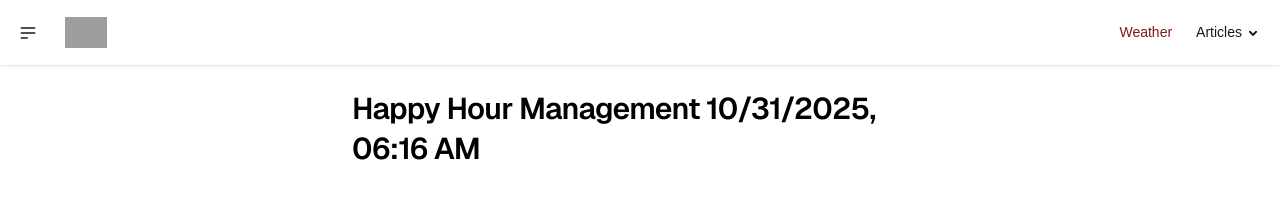
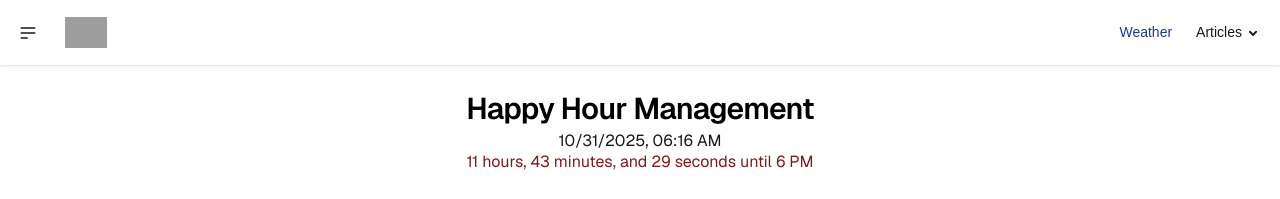
Before and after one commit to dezineskv/happy-hours-sf, a Next.js app: page / in a window 1280 px wide. Shown: the top 199 px of the page. Built offline with nearby package versions, Linux system fonts and the light colour scheme; grey boxes are pictures that could not be loaded.

Commit message:
addition of animated text

```diff
--- a/src/app/components/Nav.jsx
+++ b/src/app/components/Nav.jsx
@@ -31,7 +31,7 @@ function Nav() {
                 href="https://weather.com/weather/hourbyhour/l/217925daf9c672edad52f0b45157a0c4ea0618ff0385f049bb0aecc21d7f3710"
                 target="_blank"
                 rel="noopener noreferrer"
-                className="text-red-900"
+                className="text-blue-900"
               >
                 Weather
               </a>
@@ -104,7 +104,7 @@ function Nav() {
                 href="https://weather.com/weather/hourbyhour/l/217925daf9c672edad52f0b45157a0c4ea0618ff0385f049bb0aecc21d7f3710"
                 target="_blank"
                 rel="noopener noreferrer"
-                className="text-red-900"
+                className="text-blue-900"
               >
                 Weather
               </a>
@@ -118,7 +118,7 @@ function Nav() {
                       href="https://www.britannica.com/event/Prohibition-United-States-history-1920-1933"
                       target="_blank"
                       rel="noopener noreferrer"
-                      className="text-red-900"
+                      className="text-blue-900"
                     >
                       Prohibition Era
                     </a>
@@ -128,7 +128,7 @@ function Nav() {
                       href="https://www.google.com/maps/embed?pb=!1m16!1m12!1m3!1d25226.562122423937!2d-122.41141763799904!3d37.78253359142538!2m3!1f0!2f0!3f0!3m2!1i1024!2i768!4f13.1!2m1!1shappy%20hour%20san%20francisco!5e0!3m2!1sen!2sus!4v1761891857189!5m2!1sen!2sus"
                       target="_blank"
                       rel="noopener noreferrer"
-                      className="text-red-900"
+                      className="text-blue-900"
                     >
                       Top 21 Happy Hours SF
                     </a>
@@ -139,7 +139,7 @@ function Nav() {
                       href="https://sf.eater.com/maps/best-happy-hours-bars-san-francisco"
                       target="_blank"
                       rel="noopener noreferrer"
-                      className="text-red-900"
+                      className="text-blue-900"
                     >
                       Eater SF Happy Hours
                     </a>
@@ -150,7 +150,7 @@ function Nav() {
                       href="https://www.totalhappyhour.com/san-francisco-ca-happy-hour/"
                       target="_blank"
                       rel="noopener noreferrer"
-                      className="text-red-900"
+                      className="text-blue-900"
                     >
                       Total Happy Hour SF
                     </a>
--- a/src/app/page.js
+++ b/src/app/page.js
@@ -8,6 +8,37 @@ import Nav from "./components/Nav";
 export default function Home() {
     const date = new Date();
     const today = date.toLocaleDateString([], { hour: '2-digit', minute: "2-digit" });
+
+    function calculateTimeUntil6PM() {
+      const now = new Date();
+      const sixPm = new Date(
+        now.getFullYear(),
+        now.getMonth(),
+        now.getDate(),
+        18,
+        0,
+        0,
+        0
+      ); // 18 is 6 PM in 24-hour format
+
+      let diff = sixPm - now; // Difference in milliseconds
+
+      // If the current time is already past 6 PM, calculate until 6 PM tomorrow
+      if (diff < 0) {
+        sixPm.setDate(sixPm.getDate() + 1); // Add one day
+        diff = sixPm - now;
+      }
+
+      // Convert the milliseconds difference to hours, minutes, and seconds
+      const hours = Math.floor(diff / (1000 * 60 * 60));
+      const minutes = Math.floor((diff % (1000 * 60 * 60)) / (1000 * 60));
+      const seconds = Math.floor((diff % (1000 * 60)) / 1000);
+
+      return `${hours} hours, ${minutes} minutes, and ${seconds} seconds until 6 PM`;
+    }
+
+const timeRemaining = calculateTimeUntil6PM();
+
   const defaultMap =
     "https://www.google.com/maps/embed?pb=!1m16!1m12!1m3!1d25226.562122423937!2d-122.41141763799904!3d37.78253359142535!2m3!1f0!2f0!3f0!3m2!1i1024!2i768!4f13.1!2m1!1shappy%20hour%20san%20francisco!5e0!3m2!1sen!2sus!4v1761891857189!5m2!1sen!2sus";
   const [mapSrc, setMapSrc] = useState(defaultMap);
@@ -29,8 +60,14 @@ export default function Home() {
       <Nav />
       <div className="flex min-h-screen flex-col items-center justify-center font-sans dark:bg-black">
         <h1 className="max-w-xl text-3xl pt-6 font-semibold leading-10 tracking-tight text-black dark:text-zinc-50">
-          Happy Hour Management {today}
+          Happy Hour Management
         </h1>
+        <p>
+          {today}
+        </p>
+        <p className="text-red-900 animate-bounce">
+         {timeRemaining}
+        </p>
         <main className="flex w-full max-w-3xl sm:gap-4 flex-wrap flex-row items-center justify-center pt-8 px-8 bg-white dark:bg-black sm:items-start">
           <div className="flex flex-row items-center justify-between gap-6 text-center sm:items-start sm:text-left">
             {/* <h1 className="max-w-md text-xl w-[75px] font-semibold leading-10 tracking-tight text-black dark:text-zinc-50">
--- /dev/null
+++ b/src/tailwind.config.js
@@ -0,0 +1,17 @@
+// tailwind.config.js
+module.exports = {
+  theme: {
+    extend: {
+      animation: {
+        flash: "flash 1s linear infinite", // 'flash' is the name of your animation, 1s duration, linear timing, infinite repetition
+      },
+      keyframes: {
+        flash: {
+          "0%, 100%": { opacity: "1" }, // Fully visible at the start and end
+          "50%": { opacity: "0" }, // Fully invisible in the middle
+        },
+      },
+    },
+  },
+  plugins: [],
+};
```
